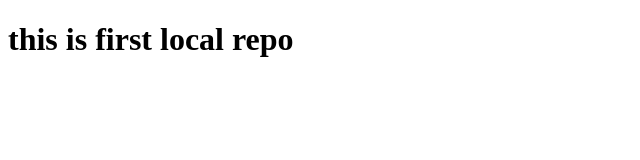
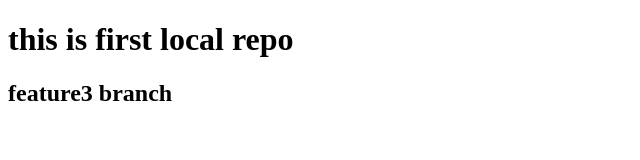
Before and after one commit to muhammadsaqibs/local-repo, a plain HTML site: page index.html in a window 1280 px wide. Shown: the whole page, without its empty margins (0-640 px from the left). Drawn offline with Linux system fonts and the light colour scheme.

Commit message:
changes added

```diff
--- a/index.html
+++ b/index.html
@@ -7,5 +7,6 @@
 </head>
 <body>
     <h1>this is first local repo</h1>
+    <h2>feature3 branch</h2>
 </body>
 </html>
```
Also changed, not shown: 1 other file.
